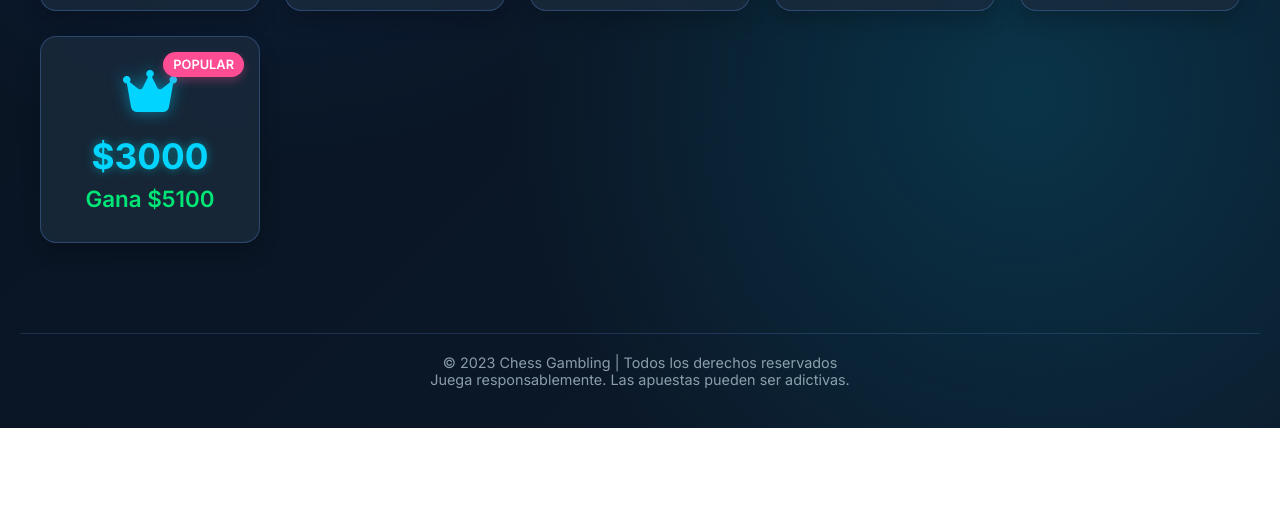
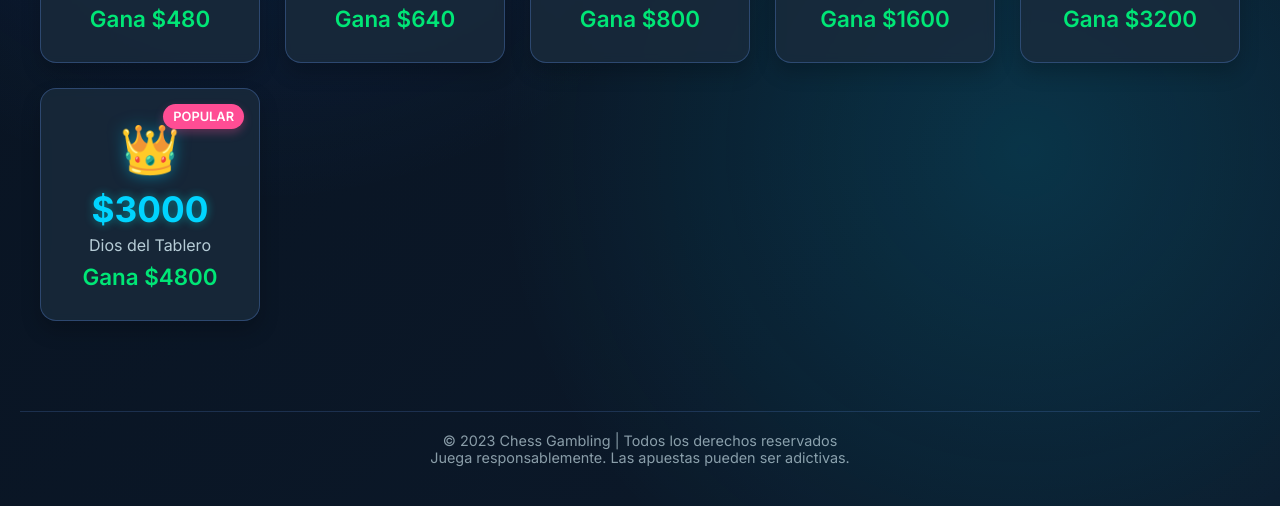
Before and after one commit to Comandante57/apuestachessusername.github.io, a plain HTML site: page index.html in a window 1280 px wide. Shown: the part 680-1186 px from the top of the page. Before the commit the page ends 1108 px from the top, so only its background shows below. Drawn offline with Linux system fonts and the light colour scheme.

Commit message:
Add files via upload

```diff
--- a/index.html
+++ b/index.html
@@ -151,8 +151,7 @@
 
         .apuesta-icon {
             font-size: 3rem;
-            margin-bottom: 20px;
-            color: var(--secondary);
+            margin-bottom: 10px;
             text-shadow: 0 0 15px rgba(0, 212, 255, 0.5);
         }
 
@@ -160,8 +159,14 @@
             font-size: 2.2rem;
             font-weight: 700;
             color: var(--secondary);
+            margin-bottom: 5px;
+            text-shadow: 0 0 10px rgba(0, 255, 255, 0.4);
+        }
+
+        .apuesta-nombre {
+            font-size: 1rem;
+            color: rgba(224, 247, 255, 0.8);
             margin-bottom: 8px;
-            text-shadow: 0 0 10px rgba(0, 255, 255, 0.4);
         }
 
         .apuesta-ganancia {
@@ -267,7 +272,6 @@
             color: var(--secondary);
         }
 
-        /* Nuevo contenedor para el valor y botón */
         .value-container {
             display: flex;
             flex-wrap: wrap;
@@ -276,7 +280,6 @@
             flex: 1;
         }
 
-        /* Estilo para el número de cuenta */
         .account-value {
             word-break: break-all;
             flex: 1;
@@ -384,7 +387,6 @@
             }
         }
 
-        /* Nuevos estilos responsivos para móviles */
         @media (max-width: 480px) {
             .cuenta-info p {
                 flex-direction: column;
@@ -443,8 +445,6 @@
         </div>
 
         <p class="aviso"><strong>Importante:</strong> Envía una captura de pantalla del depósito al grupo o al administrador en privado con tu nombre para identificarte.</p>
-
-        <!-- Botón eliminado según solicitud -->
     </div>
 
     <div id="messageBox" class="message-box"></div>
@@ -456,20 +456,19 @@
 
     <script>
         const apuestas = [
-            { monto: 30, ganancia: 50, popular: true },
-            { monto: 50, ganancia: 85 },
-            { monto: 100, ganancia: 170, popular: true },
-            { monto: 150, ganancia: 255 },
-            { monto: 200, ganancia: 340, popular: true },
-            { monto: 300, ganancia: 510 },
-            { monto: 400, ganancia: 680 },
-            { monto: 500, ganancia: 850 },
-            { monto: 1000, ganancia: 1700, popular: true },
-            { monto: 2000, ganancia: 3400 },
-            { monto: 3000, ganancia: 5100, popular: true }
+            { monto: 30, ganancia: 48, icono: "🟢", nombre: "Básica" },
+            { monto: 50, ganancia: 80, icono: "🔵", nombre: "Media" },
+            { monto: 100, ganancia: 160, icono: "🔷", nombre: "Clásica", popular: true },
+            { monto: 150, ganancia: 240, icono: "🔶", nombre: "Avanzada" },
+            { monto: 200, ganancia: 320, icono: "🔴", nombre: "Competitiva", popular: true },
+            { monto: 300, ganancia: 480, icono: "🟣", nombre: "Pro" },
+            { monto: 400, ganancia: 640, icono: "🟤", nombre: "Master" },
+            { monto: 500, ganancia: 800, icono: "⚫", nombre: "Elite" },
+            { monto: 1000, ganancia: 1600, icono: "🟡", nombre: "Titan", popular: true },
+            { monto: 2000, ganancia: 3200, icono: "⚔️", nombre: "Leyenda" },
+            { monto: 3000, ganancia: 4800, icono: "👑", nombre: "Dios del Tablero", popular: true }
         ];
 
-        // Tus cuentas bancarias proporcionadas
         const cuentasBancarias = [
             { banco: "BBVA", titular: "Rodolfo Ibarra S", tipo: "Tarjeta", valor: "4152314281739444" },
             { banco: "BBVA", titular: "Rodolfo Ibarra S", tipo: "Tarjeta", valor: "4152314336921880" },
@@ -484,13 +483,11 @@
         const messageBox = document.getElementById('messageBox');
         let selectedCard = null;
 
-        // Function to get a random account from the list
         function getRandomAccount() {
             const randomIndex = Math.floor(Math.random() * cuentasBancarias.length);
             return cuentasBancarias[randomIndex];
         }
 
-        // Function to display a temporary message
         function showMessage(message) {
             messageBox.textContent = message;
             messageBox.style.display = 'block';
@@ -499,7 +496,6 @@
             }, 2000);
         }
 
-        // Function to copy text to clipboard
         function copyToClipboard(text) {
             const tempInput = document.createElement('textarea');
             tempInput.value = text;
@@ -515,46 +511,38 @@
             document.body.removeChild(tempInput);
         }
 
-        // Function to get icon based on bet amount
-        function getBetIcon(monto) {
-            if (monto < 100) return "fas fa-coins";
-            if (monto < 500) return "fas fa-gem";
-            return "fas fa-crown";
-        }
-
-        // Generate betting cards dynamically
         apuestas.forEach(apuesta => {
             const card = document.createElement('div');
             card.classList.add('apuesta-card');
             card.setAttribute('data-monto', apuesta.monto);
             card.setAttribute('data-ganancia', apuesta.ganancia);
+            card.setAttribute('data-nombre', apuesta.nombre);
 
             card.innerHTML = `
-                <i class="${getBetIcon(apuesta.monto)} apuesta-icon"></i>
+                <div class="apuesta-icon">${apuesta.icono}</div>
                 <div class="apuesta-monto">$${apuesta.monto}</div>
+                <div class="apuesta-nombre">${apuesta.nombre}</div>
                 <div class="apuesta-ganancia">Gana $${apuesta.ganancia}</div>
                 ${apuesta.popular ? '<div class="apuesta-tag">POPULAR</div>' : ''}
             `;
             apuestasContainer.appendChild(card);
 
             card.addEventListener('click', () => {
-                // Remove selected class from previously selected card
                 if (selectedCard) {
                     selectedCard.classList.remove('selected');
                 }
 
-                // Add selected class to current card
                 card.classList.add('selected');
                 selectedCard = card;
 
                 const monto = card.getAttribute('data-monto');
                 const ganancia = card.getAttribute('data-ganancia');
+                const nombre = card.getAttribute('data-nombre');
                 const cuentaAleatoria = getRandomAccount();
 
-                montoSeleccionadoSpan.textContent = `$${monto}`;
+                montoSeleccionadoSpan.textContent = `$${monto} (${nombre})`;
                 gananciaPotencialSpan.textContent = `$${ganancia}`;
 
-                // Nueva estructura HTML para la información de la cuenta
                 cuentaInfoDiv.innerHTML = `
                     <p>
                         <strong>Banco:</strong>
@@ -582,7 +570,6 @@
                 infoDesplegada.style.display = 'block';
                 infoDesplegada.scrollIntoView({ behavior: 'smooth' });
 
-                // Add event listener to the newly created copy button
                 const copyBtn = cuentaInfoDiv.querySelector('.copy-button');
                 copyBtn.addEventListener('click', () => {
                     const textToCopy = document.getElementById('accountValue').textContent;
```
